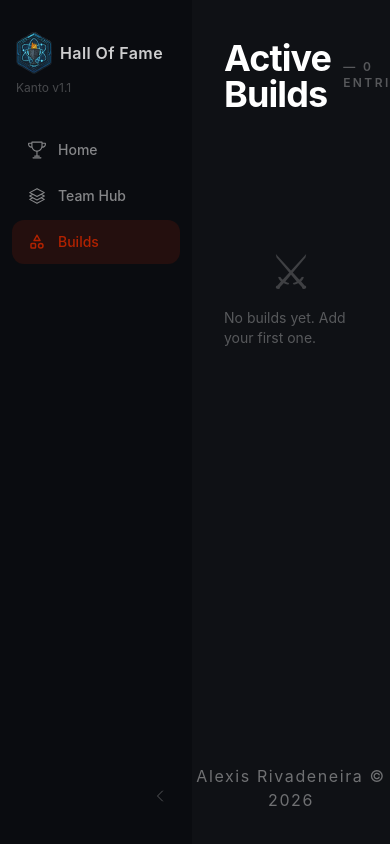
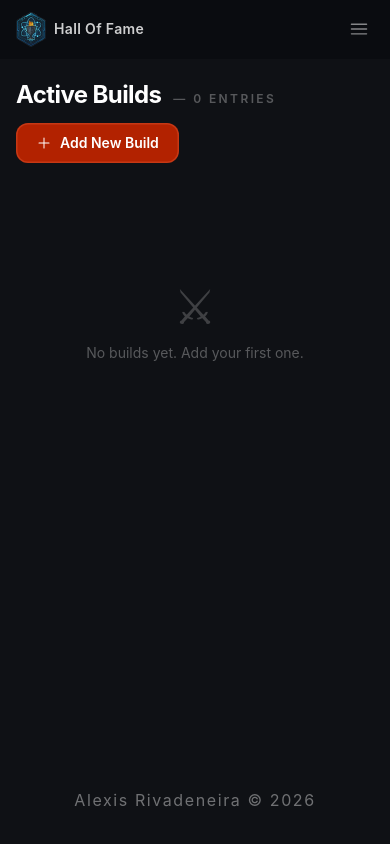
Before and after one commit to alexisriva/hall-of-fame, a React (Vite) app: page /builds in a window 390 px wide. Built offline with nearby package versions, Linux system fonts and the light colour scheme.

Commit message:
feat: implement mobile-responsive navigation and optimize layout spacing across pages and components

```diff
--- a/src/components/molecules/Modal.tsx
+++ b/src/components/molecules/Modal.tsx
@@ -20,11 +20,11 @@ const Modal: FC<ModalProps> = ({ isOpen, title, onClose, children, size = "md" }
 
   return (
     <div
-      className="fixed inset-0 z-50 flex items-center justify-center p-4 bg-black/70 backdrop-blur-sm"
+      className="fixed inset-0 z-50 flex items-end sm:items-center justify-center sm:p-4 bg-black/70 backdrop-blur-sm"
       onClick={onClose}
     >
       <div
-        className={`relative w-full ${sizeClasses[size]} max-h-[90vh] overflow-y-auto rounded-2xl bg-[#10141E] p-6 flex flex-col gap-5 shadow-[0_24px_60px_rgba(0,0,0,0.5)]`}
+        className={`relative w-full ${sizeClasses[size]} max-h-[92vh] sm:max-h-[90vh] overflow-y-auto rounded-t-2xl sm:rounded-2xl bg-[#10141E] p-5 sm:p-6 flex flex-col gap-5 shadow-[0_24px_60px_rgba(0,0,0,0.5)]`}
         onClick={(e) => e.stopPropagation()}
       >
         {/* Header */}
--- a/src/components/organisms/Sidebar.tsx
+++ b/src/components/organisms/Sidebar.tsx
@@ -36,7 +36,7 @@ const Sidebar: FC = () => {
   return (
     <aside
       className={[
-        "shrink-0 h-screen flex flex-col gap-8 py-8 px-3 bg-[#0A0C10] transition-all duration-200",
+        "hidden md:flex shrink-0 h-screen flex-col gap-8 py-8 px-3 bg-[#0A0C10] transition-all duration-200",
         collapsed ? "w-16" : "w-48",
       ].join(" ")}
     >
--- /dev/null
+++ b/src/components/organisms/TopNav.tsx
@@ -0,0 +1,84 @@
+import { useState, type FC } from "react";
+import { useLocation, useNavigate } from "react-router-dom";
+import {
+  HiOutlineSquare3Stack3D,
+  HiOutlineBars3,
+  HiXMark,
+} from "react-icons/hi2";
+import { TbTriangleSquareCircle } from "react-icons/tb";
+import { SlTrophy } from "react-icons/sl";
+import logo from "../../assets/logo.svg";
+
+const NAV_ITEMS = [
+  { label: "Home", icon: <SlTrophy size={18} />, path: "/" },
+  {
+    label: "Team Hub",
+    icon: <HiOutlineSquare3Stack3D size={18} />,
+    path: "/team-hub",
+  },
+  {
+    label: "Builds",
+    icon: <TbTriangleSquareCircle size={18} />,
+    path: "/builds",
+  },
+];
+
+const TopNav: FC = () => {
+  const location = useLocation();
+  const navigate = useNavigate();
+  const [open, setOpen] = useState(false);
+
+  const handleNav = (path: string) => {
+    navigate(path);
+    setOpen(false);
+  };
+
+  return (
+    <div className="relative z-40 md:hidden shrink-0">
+      {/* Bar */}
+      <div className="flex items-center justify-between px-4 py-3 bg-[#0A0C10]">
+        <div className="flex items-center gap-2">
+          <img src={logo} width={30} alt="Logo" />
+          <span className="text-white/80 font-semibold tracking-wide text-sm">
+            Hall Of Fame
+          </span>
+        </div>
+        <button
+          onClick={() => setOpen((o) => !o)}
+          className="text-white/50 hover:text-white/80 transition-colors p-1 cursor-pointer"
+        >
+          {open ? <HiXMark size={22} /> : <HiOutlineBars3 size={22} />}
+        </button>
+      </div>
+
+      {/* Dropdown */}
+      {open && (
+        <>
+          <div
+            className="fixed inset-0 z-30"
+            onClick={() => setOpen(false)}
+          />
+          <div className="absolute top-full left-0 right-0 z-40 bg-[#0A0C10] border-t border-white/5 px-3 py-2 flex flex-col gap-0.5 shadow-lg">
+            {NAV_ITEMS.map(({ label, icon, path }) => (
+              <button
+                key={path}
+                onClick={() => handleNav(path)}
+                className={[
+                  "w-full flex items-center gap-3 px-4 py-3 rounded-xl text-sm font-medium transition-colors cursor-pointer text-left",
+                  location.pathname === path
+                    ? "bg-[#b22200]/15 text-[#b22200]"
+                    : "text-white/50 hover:bg-white/5 hover:text-white/80",
+                ].join(" ")}
+              >
+                <span className="text-base leading-none">{icon}</span>
+                <span>{label}</span>
+              </button>
+            ))}
+          </div>
+        </>
+      )}
+    </div>
+  );
+};
+
+export default TopNav;
--- a/src/components/templates/AppLayout.tsx
+++ b/src/components/templates/AppLayout.tsx
@@ -1,9 +1,11 @@
 import type { FC } from "react";
 import { Outlet } from "react-router-dom";
 import Sidebar from "../organisms/Sidebar";
+import TopNav from "../organisms/TopNav";
 
 const AppLayout: FC = () => (
-  <div className="flex h-screen overflow-hidden text-white bg-[#0F1115]">
+  <div className="flex flex-col md:flex-row h-screen overflow-hidden text-white bg-[#0F1115]">
+    <TopNav />
     <Sidebar />
     <main className="flex-1 overflow-y-auto flex flex-col">
       <div className="flex-1">
--- a/src/pages/BuildsPage.tsx
+++ b/src/pages/BuildsPage.tsx
@@ -48,12 +48,12 @@ const BuildsPage = () => {
   };
 
   return (
-    <div className="flex flex-col gap-8 px-8 py-10">
+    <div className="flex flex-col gap-6 md:gap-8 px-4 py-6 md:px-8 md:py-10">
       {/* Header */}
-      <header className="flex items-start justify-between gap-4">
+      <header className="flex items-start justify-between gap-4 flex-wrap">
         <div className="flex flex-col gap-1">
-          <div className="flex items-baseline gap-3">
-            <h1 className="text-4xl font-bold text-white tracking-tight leading-none">
+          <div className="flex items-baseline gap-3 flex-wrap">
+            <h1 className="text-2xl md:text-4xl font-bold text-white tracking-tight leading-none">
               Active Builds
             </h1>
             <span className="text-xs text-white/30 font-semibold uppercase tracking-[0.2em]">
@@ -92,7 +92,7 @@ const BuildsPage = () => {
               </div>
 
               {/* Build cards grid */}
-              <div className="grid grid-cols-3 gap-3">
+              <div className="grid grid-cols-1 sm:grid-cols-2 md:grid-cols-3 gap-3">
                 {speciesBuilds.map((build) => (
                   <div key={build.id} className="relative group/card">
                     <BuildCard
--- a/src/pages/Home.tsx
+++ b/src/pages/Home.tsx
@@ -37,10 +37,10 @@ const Home: FC = () => {
   const isEmpty = hallOfFame.length === 0;
 
   return (
-    <div className="max-w-[1400px] mx-auto px-6 py-10 flex flex-col gap-10">
+    <div className="max-w-[1400px] mx-auto px-4 py-6 md:px-6 md:py-10 flex flex-col gap-6 md:gap-10">
       {/* Header */}
       <div className="flex flex-col gap-1">
-        <h1 className="text-white font-bold text-3xl tracking-tight">
+        <h1 className="text-white font-bold text-2xl md:text-3xl tracking-tight">
           Hall of Fame
         </h1>
         <p className="text-white/30 text-sm">
--- a/src/pages/JournalPage.tsx
+++ b/src/pages/JournalPage.tsx
@@ -84,7 +84,7 @@ const JournalPage = () => {
   };
 
   return (
-    <div className="flex flex-col gap-8 px-8 py-10">
+    <div className="flex flex-col gap-6 md:gap-8 px-4 py-6 md:px-8 md:py-10">
       {/* Header */}
       <header className="flex flex-col gap-3">
         <button
@@ -98,7 +98,7 @@ const JournalPage = () => {
           <span className="text-xs text-[#b22200] font-semibold uppercase tracking-[0.2em]">
             Team {team.id}
           </span>
-          <h1 className="text-4xl font-bold text-white tracking-tight leading-none">
+          <h1 className="text-2xl md:text-4xl font-bold text-white tracking-tight leading-none">
             {team.name}
           </h1>
         </div>
--- a/src/pages/TeamHubPage.tsx
+++ b/src/pages/TeamHubPage.tsx
@@ -38,11 +38,11 @@ const TeamHubPage = () => {
   };
 
   return (
-    <div className="flex flex-col gap-8 px-8 py-10">
+    <div className="flex flex-col gap-6 md:gap-8 px-4 py-6 md:px-8 md:py-10">
       {/* Header */}
-      <header className="flex items-start justify-between gap-4">
-        <div className="flex items-baseline gap-3">
-          <h1 className="text-4xl font-bold text-white tracking-tight leading-none">
+      <header className="flex items-start justify-between gap-4 flex-wrap">
+        <div className="flex items-baseline gap-3 flex-wrap">
+          <h1 className="text-2xl md:text-4xl font-bold text-white tracking-tight leading-none">
             Team Hub
           </h1>
           <span className="text-xs text-white/30 font-semibold uppercase tracking-[0.2em]">
@@ -66,7 +66,7 @@ const TeamHubPage = () => {
           </span>
         </div>
       ) : (
-        <div className="grid grid-cols-3 gap-4">
+        <div className="grid grid-cols-1 sm:grid-cols-2 md:grid-cols-3 gap-4">
           {teams.map((team) => (
             <div key={team.id} className="relative group/card">
               <TeamCard
```
